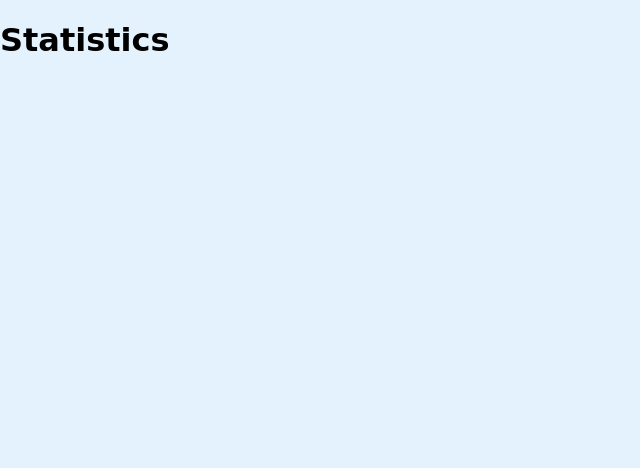
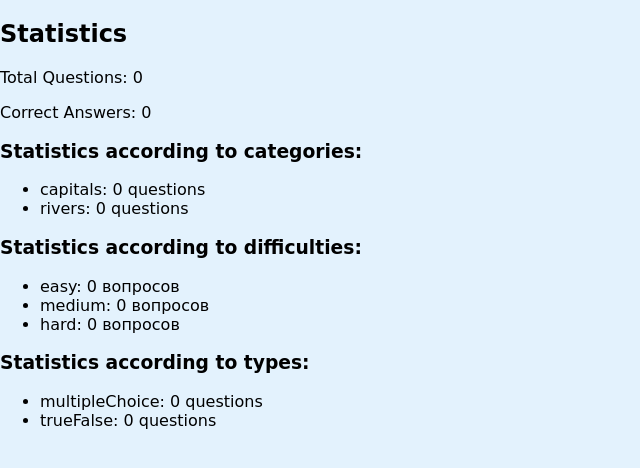
Before and after one commit to pashkovichma/QuizApp, a React (Vite) app: page /statistics in a window 1280 px wide. Shown: the top 468 px of the page, without its empty margins (0-640 px from the left). Built offline with nearby package versions, Linux system fonts and the light colour scheme.

Commit message:
main statistics logic

```diff
--- a/package.json
+++ b/package.json
@@ -15,7 +15,8 @@
     "react": "^18.3.1",
     "react-dom": "^18.3.1",
     "react-redux": "^9.1.2",
-    "react-router-dom": "^6.25.1"
+    "react-router-dom": "^6.25.1",
+    "redux-persist": "^6.0.0"
   },
   "devDependencies": {
     "@types/react": "^18.3.3",
--- a/src/main.tsx
+++ b/src/main.tsx
@@ -3,12 +3,15 @@ import ReactDOM from 'react-dom/client';
 import App from './App';
 import './index.css';
 import { Provider } from 'react-redux';
-import { store } from './redux/store';
+import { PersistGate } from 'redux-persist/integration/react';
+import { store, persistor } from './redux/store';
 
 ReactDOM.createRoot(document.getElementById('root')!).render(
   <React.StrictMode>
     <Provider store={store}>
-      <App />
+      <PersistGate loading={null} persistor={persistor}>
+        <App />
+      </PersistGate>
     </Provider>
   </React.StrictMode>
 );
--- /dev/null
+++ b/src/redux/slices/interfaces/statisticsSlice.interface.ts
@@ -0,0 +1,49 @@
+export interface Difficulties {
+  easy: number,
+  medium: number,
+  hard: number
+}
+
+export interface Categories {
+  capitals: number,
+  rivers: number
+}
+
+export interface Types {
+  multipleChoice: number,
+  trueFalse: number
+}
+
+export interface Statistics {
+  totalQuestions: number,
+  totalCorrectAnswers: number,
+  difficulties: Difficulties,
+  categories: Categories,
+  types: Types
+}
+
+export const initialStatistics: Statistics = {
+  totalQuestions: 0,
+  totalCorrectAnswers: 0,
+  difficulties: {
+    easy: 0,
+    medium: 0,
+    hard: 0
+  },
+  categories: {
+    capitals: 0,
+    rivers: 0
+  },
+  types: {
+    multipleChoice: 0,
+    trueFalse: 0
+  }
+};
+
+export interface StatisticsPayload {
+  questions: number,
+  correctAnswers: number,
+  difficulty: keyof Difficulties,
+  category: keyof Categories,
+  type: keyof Types
+}
--- a/src/redux/slices/resultSlice.ts
+++ b/src/redux/slices/resultSlice.ts
@@ -5,9 +5,16 @@ export interface ResultState {
   timer: number;
 }
 
-const initialState: ResultState = {
+interface ExtendedResultState extends ResultState {
+  totalQuizzes: number;
+  averageScore: number;
+}
+
+const initialState: ExtendedResultState = {
   correctAnswers: 0,
   timer: 0,
+  totalQuizzes: 0,
+  averageScore: 0,
 }
 
 const resultSlice = createSlice({
@@ -22,7 +29,11 @@ const resultSlice = createSlice({
     },
     resetTimer(state) {
       state.timer = 0;
-    }
+    },
+    updatePerformance(state) {
+      state.totalQuizzes++;
+      state.averageScore = state.correctAnswers / state.totalQuizzes; // Simple average calculation
+    },
   }
 });
 
@@ -31,3 +42,4 @@ export const {
   setTimer,
   resetTimer } = resultSlice.actions;
 export default resultSlice.reducer;
+export type { ExtendedResultState };
--- /dev/null
+++ b/src/redux/slices/statisticsSlice.ts
@@ -0,0 +1,43 @@
+import { createSlice, PayloadAction } from "@reduxjs/toolkit";
+import { StatisticsPayload, Statistics } from "./interfaces/statisticsSlice.interface.ts";
+
+const initialState: Statistics = {
+    totalQuestions: 0,
+    totalCorrectAnswers: 0,
+    categories: {
+      capitals: 0,
+      rivers: 0
+    },
+    difficulties: {
+      easy: 0,
+      medium: 0,
+      hard: 0
+    },
+    types: {
+      multipleChoice: 0,
+      trueFalse: 0
+    }
+  };
+const statisticsSlice = createSlice({
+    name: 'statistics',
+    initialState,
+    reducers: {
+        setTotalQuestions(state, action: PayloadAction<number>){
+            state.totalQuestions += action.payload;
+        },
+        refreshStatistics (state, action: PayloadAction<StatisticsPayload>) {
+            const {questions, correctAnswers, category, difficulty, type}: StatisticsPayload = action.payload;
+
+            state.totalQuestions += questions;
+            state.totalCorrectAnswers += correctAnswers;
+            state.categories[category] += questions;
+            state.difficulties[difficulty] += questions;
+            state.types[type] += questions;
+            console.log(state);
+        }
+    }
+});
+
+export const { refreshStatistics } = statisticsSlice.actions;
+export const { setTotalQuestions } = statisticsSlice.actions;
+export default statisticsSlice.reducer;
--- a/src/redux/store.ts
+++ b/src/redux/store.ts
@@ -1,15 +1,45 @@
-import { configureStore } from '@reduxjs/toolkit';
+import { combineReducers, configureStore } from '@reduxjs/toolkit';
+import { persistStore, persistReducer, PERSIST } from 'redux-persist';
+import storage from 'redux-persist/lib/storage';
 import quizConfigReducer from './slices/quizConfigSlice';
 import questionsListReducer from './slices/questionsListSlice';
+import statisticsLoader from './slices/statisticsSlice';
 import resultSlice from './slices/resultSlice';
+import resultReducer from './slices/resultSlice';
+
+const persistConfig = {
+  key: 'root',
+  storage,
+  blacklist: [
+    'quizConfig',
+    'results'
+  ]
+};
+
+const rootReducer = combineReducers({
+  quizConfig: quizConfigReducer,
+  results: resultReducer,
+  statistics: statisticsLoader
+});
+
+const persistedReducer = persistReducer(persistConfig, rootReducer);
 
 export const store = configureStore({
   reducer: {
+    persistedReducer,
     quizConfig: quizConfigReducer,
     questionsList: questionsListReducer,
     result: resultSlice,
+    statistics: statisticsLoader,
   },
+  middleware: (getDefaultMiddleware) =>
+    getDefaultMiddleware({
+      serializableCheck: {
+        ignoredActions:[PERSIST],
+      }
+    })
 });
 
+export const persistor = persistStore(store);
 export type RootState = ReturnType<typeof store.getState>;
 export type AppDispatch = typeof store.dispatch;
--- a/src/screens/QuizResultsScreen.tsx
+++ b/src/screens/QuizResultsScreen.tsx
@@ -1,10 +1,12 @@
 import Button from '../components/Button';
 import { useNavigate } from 'react-router-dom';
+import { useEffect } from 'react';
 import { paths } from '../paths';
 import { RootState } from '../redux/store';
 import '../styles/QuizResultsScreen.css';
 import { useSelector, useDispatch } from 'react-redux';
 import { resetConfig } from '../redux/slices/quizConfigSlice';
+import { refreshStatistics } from '../redux/slices/statisticsSlice.ts'
 
 const QuizResultsScreen = () => {
   const dispatch = useDispatch();
@@ -12,6 +14,14 @@ const QuizResultsScreen = () => {
 
   const config = useSelector((state: RootState) => state.quizConfig);
   const result = useSelector((state: RootState) => state.result);
+  const statistics = useSelector((state: RootState) => state.statistics);
+
+  const questions = useSelector((state: RootState) => state.questionsList.questionsList);
+  const currentQuestionAmount = questions.length;
+  const currentCorrectAnswers = result.correctAnswers;
+  const category = config.category;
+  const difficulty = config.difficulty;
+  const type = config.type;
 
   const handleRestart = () => {
     navigate(paths.quiz);
@@ -22,7 +32,18 @@ const QuizResultsScreen = () => {
     navigate(paths.home);
   }
 
-  return (
+  useEffect(() => {
+    dispatch(refreshStatistics({
+      currentQuestionAmount,
+      currentCorrectAnswers,
+      category,
+      difficulty,
+      type
+    }));
+}, [currentQuestionAmount, currentCorrectAnswers, category, difficulty, type, dispatch]);
+console.log(statistics);
+
+return (
     <div className="quiz-results-screen">
       <h1>Thank you for completing this quiz. Here are your results:</h1>
       <div className="result-summary">
--- a/src/screens/StatisticsScreen.tsx
+++ b/src/screens/StatisticsScreen.tsx
@@ -1,7 +1,42 @@
+import { useSelector } from 'react-redux';
+import { RootState } from '../redux/store';
+
 const StatisticsScreen = () => {
+
+  const statistics = useSelector((state: RootState) => state.statistics);
+
   return (
-    <div className="statistics-screen">
-      <h1>Statistics</h1>
+    <div>
+      <h2>Statistics</h2>
+      <p>Total Questions: {statistics.totalQuestions}</p>
+      <p>Correct Answers: {statistics.totalCorrectAnswers}</p>
+
+      <h3>Statistics according to categories:</h3>
+      <ul>
+        {Object.entries(statistics.categories).map(([category, count]) => (
+          <li key={category}>
+            {category}: {count} questions
+          </li>
+        ))}
+      </ul>
+
+      <h3>Statistics according to difficulties:</h3>
+      <ul>
+        {Object.entries(statistics.difficulties).map(([difficulty, count]) => (
+          <li key={difficulty}>
+            {difficulty}: {count} вопросов
+          </li>
+        ))}
+      </ul>
+
+      <h3>Statistics according to types:</h3>
+      <ul>
+        {Object.entries(statistics.types).map(([type, count]) => (
+          <li key={type}>
+            {type}: {count} questions
+          </li>
+        ))}
+      </ul>
     </div>
   );
 };
```
Also changed, not shown: 1 other file (tests, documents, lock files or other folders).
